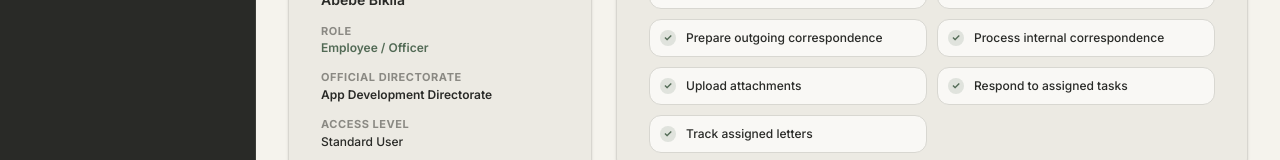
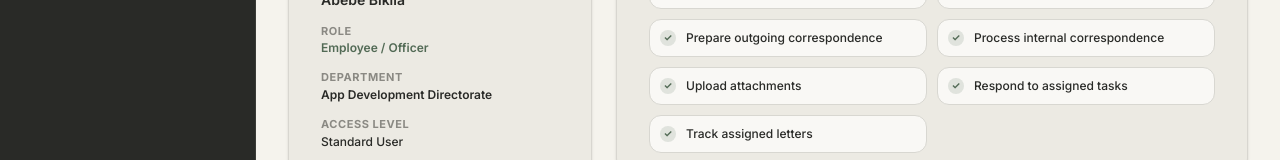
Before and after one commit to EndriasEshetu/Letter-Management-System, a React (Vite) app in the folder letter-frontend/: page /profile in a window 1280 px wide. Shown: the part 376-536 px from the top of the page. Built offline with nearby package versions, Linux system fonts and the light colour scheme; no server answers; sample sign-in values are in the browser's storage.

Commit message:
fix(profile): update scopeTitle from 'Official Directorate' to 'Department' in ROLE_GOVERNANCE

```diff
--- a/letter-frontend/src/pages/profile/Profile.tsx
+++ b/letter-frontend/src/pages/profile/Profile.tsx
@@ -62,7 +62,7 @@ const ROLE_GOVERNANCE: Record<string, RoleGovernanceConfig> = {
     cardTitle: 'Directorate Manager Profile',
     accessLevel: 'Directorate Management',
     scopeType: 'DIRECTORATE',
-    scopeTitle: 'Official Directorate',
+    scopeTitle: 'Department',
     badgeColor: 'bg-[#526A55]/15 text-[#526A55] border-[#526A55]/30',
     responsibilities: [
       'Review correspondence',
@@ -80,7 +80,7 @@ const ROLE_GOVERNANCE: Record<string, RoleGovernanceConfig> = {
     cardTitle: 'Professional Profile',
     accessLevel: 'Standard User',
     scopeType: 'DIRECTORATE',
-    scopeTitle: 'Official Directorate',
+    scopeTitle: 'Department',
     badgeColor: 'bg-[#292A27]/10 text-[#292A27] border-[#292A27]/20',
     responsibilities: [
       'Create outgoing/internal letters',
```
